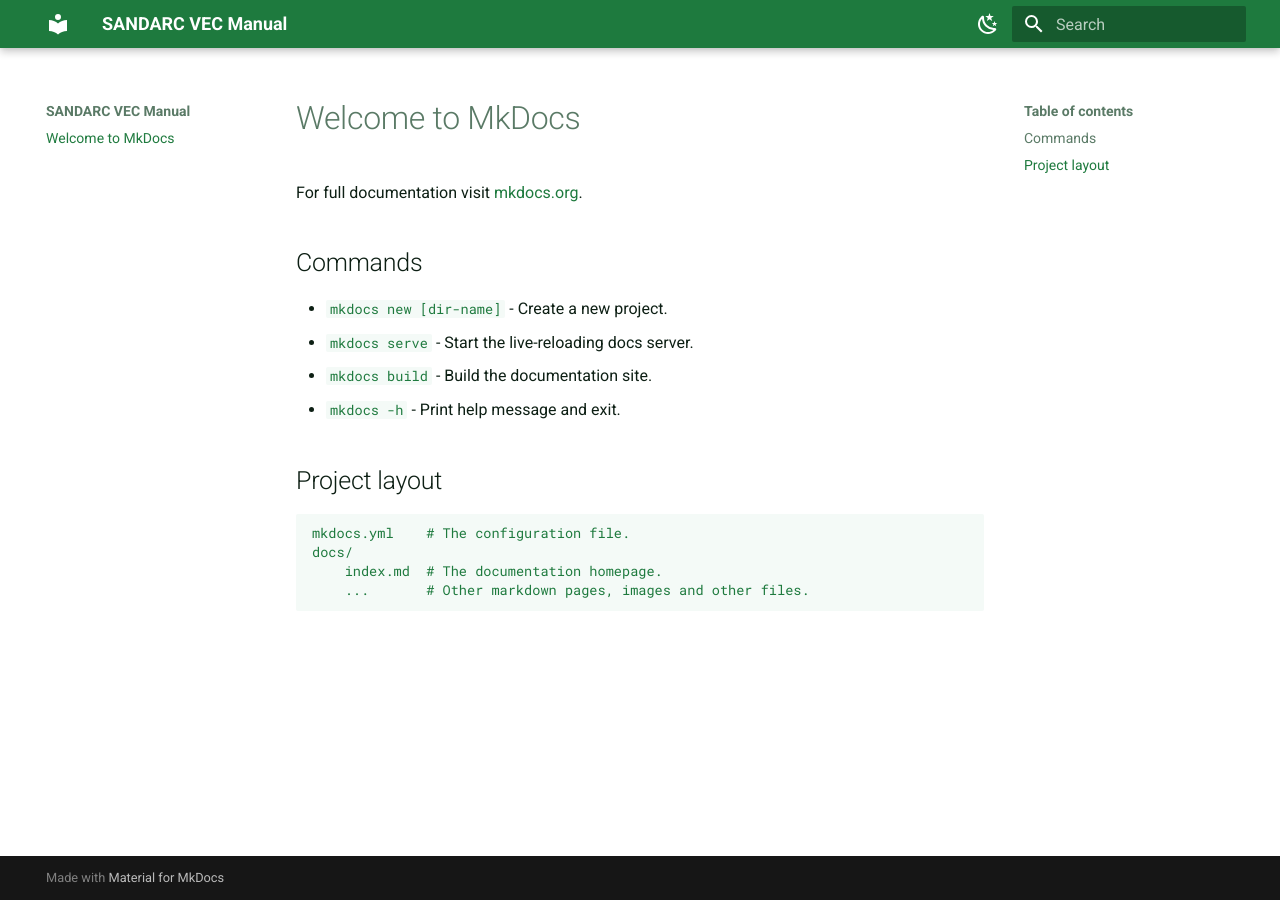
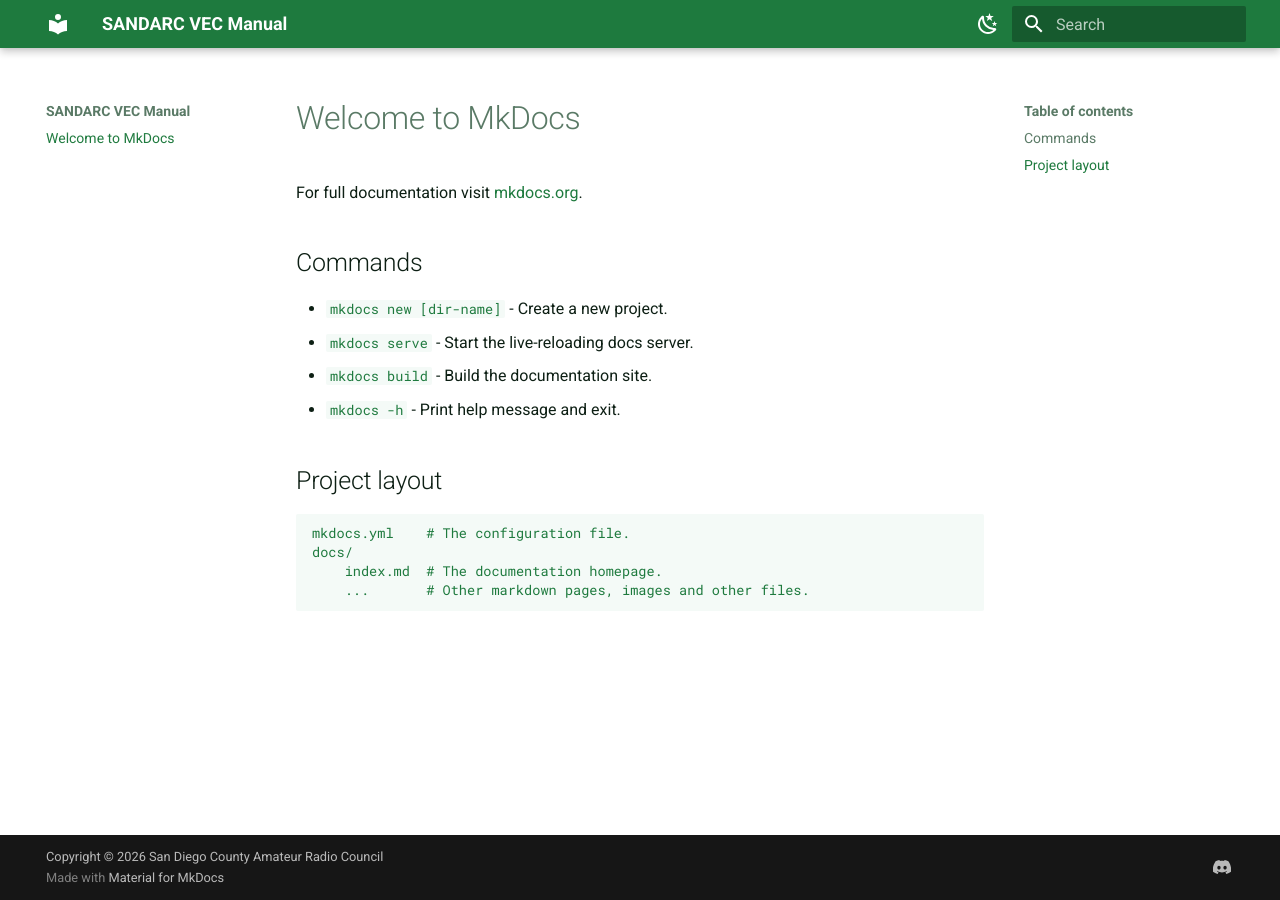
Before and after one commit to SANDARC-VEC/manual, an MkDocs documentation site: the page built from docs/index.md, in a window 1280 px wide. Built offline with MkDocs 1.6.1 and Material for MkDocs 9.7.7, drawn with Linux system fonts in a browser that asks for light colours.

Commit message:
ADD navigation params and discord link

```diff
--- a/mkdocs.yml
+++ b/mkdocs.yml
@@ -14,6 +14,19 @@
       toggle:
         icon: material/weather-sunny
         name: Switch to light mode
+  features:
+    - navigation.sections
+    - navigation.path
+    - navigation.footer
+    - navigation.instant
+    - navigation.instant.prefetch
+
+extra:
+  social:
+    - icon: fontawesome/brands/discord
+      link: https://discord.sandarc.org
+
+copyright: Copyright &copy; 2026 San Diego County Amateur Radio Council
 
 extra_css:
   - stylesheets/extra.css
```
